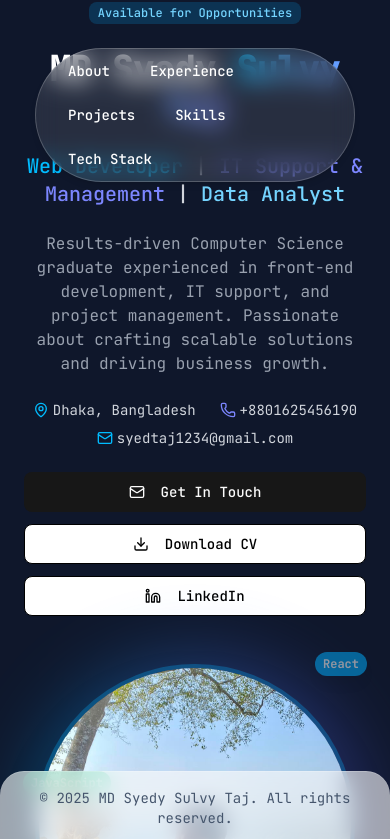
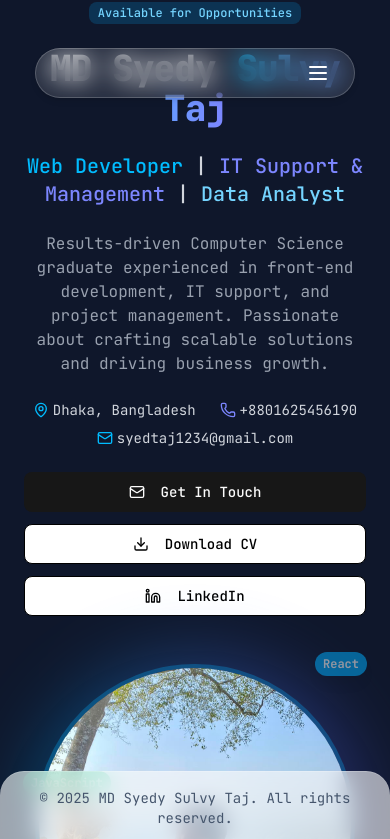
Before and after one commit to taj6190/Portfolio, a Next.js app: page / in a window 390 px wide. Shown: the top 839 px of the page. Built offline with nearby package versions, Linux system fonts and the light colour scheme.

Commit message:
Make navigation responsive with mobile hamburger menu

```diff
--- a/components/Nav.tsx
+++ b/components/Nav.tsx
@@ -1,6 +1,7 @@
 "use client";
 
 import { motion } from "framer-motion";
+import { Menu, X } from "lucide-react"; // You can use any icon lib or SVG
 import Link from "next/link";
 import { useEffect, useState } from "react";
 
@@ -21,6 +22,7 @@ const variants = {
 
 export default function Nav() {
   const [scrolled, setScrolled] = useState(false);
+  const [menuOpen, setMenuOpen] = useState(false);
 
   useEffect(() => {
     function handleScroll() {
@@ -30,16 +32,22 @@ export default function Nav() {
     return () => window.removeEventListener("scroll", handleScroll);
   }, []);
 
+  // Close menu on navigation link click (mobile)
+  function handleLinkClick() {
+    setMenuOpen(false);
+  }
+
   return (
     <motion.nav
       initial="top"
       animate={scrolled ? "scrolled" : "top"}
       variants={variants}
       transition={{ duration: 0.4 }}
-      className="fixed top-12 left-1/2 z-50 -translate-x-1/2 rounded-full border px-6 py-3 backdrop-blur-md shadow-md flex items-center"
+      className="fixed top-12 left-1/2 z-50 -translate-x-1/2 rounded-full border backdrop-blur-md shadow-md flex items-center px-6 py-3"
       style={{ color: "white", minWidth: 320 }}
     >
-      <ul className="flex flex-wrap gap-6 text-sm font-medium items-center">
+      {/* Desktop & Tablet nav */}
+      <ul className="hidden sm:flex flex-wrap gap-6 text-sm font-medium items-center">
         {navLinks.map((item) => (
           <li key={item}>
             <Link
@@ -52,6 +60,38 @@ export default function Nav() {
           </li>
         ))}
       </ul>
+
+      {/* Mobile hamburger menu button */}
+      <button
+        className="sm:hidden ml-auto text-white focus:outline-none focus:ring-2 focus:ring-sky-400 rounded"
+        onClick={() => setMenuOpen(!menuOpen)}
+        aria-label={menuOpen ? "Close menu" : "Open menu"}
+      >
+        {menuOpen ? <X size={24} /> : <Menu size={24} />}
+      </button>
+
+      {/* Mobile menu dropdown */}
+      {menuOpen && (
+        <motion.ul
+          initial={{ opacity: 0, y: -10 }}
+          animate={{ opacity: 1, y: 0 }}
+          exit={{ opacity: 0, y: -10 }}
+          className="absolute top-full left-1/2 -translate-x-1/2 mt-2 w-40 rounded-md bg-black bg-opacity-80 border border-white border-opacity-30 backdrop-blur-md shadow-lg flex flex-col gap-3 p-4 sm:hidden"
+        >
+          {navLinks.map((item) => (
+            <li key={item}>
+              <Link
+                href={`#${item.toLowerCase().replace(/\s/g, "")}`}
+                scroll={true}
+                className="block px-3 py-2 rounded text-white hover:text-sky-400 transition-colors"
+                onClick={handleLinkClick}
+              >
+                {item}
+              </Link>
+            </li>
+          ))}
+        </motion.ul>
+      )}
     </motion.nav>
   );
 }
```
